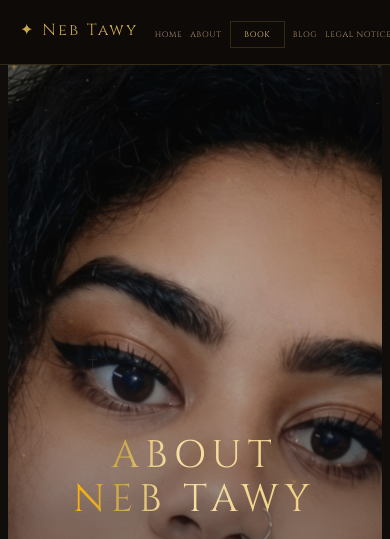
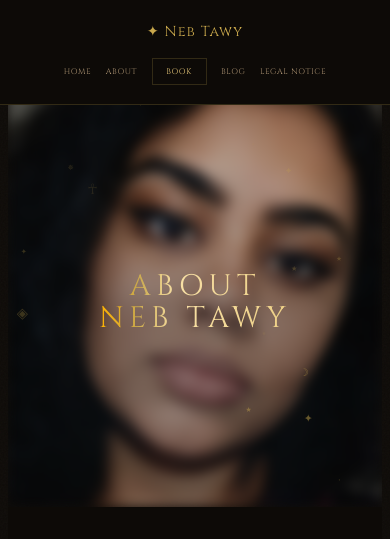
Before and after one commit to 5w1555/neb-tawy-website, a Django app: page /about/ in a window 390 px wide. Shown: the top 539 px of the page. Run offline with Django 5.2, Linux system fonts and the light colour scheme; grey boxes are pictures that could not be loaded.

Commit message:
adapting about page for mobile users

```diff
--- a/core/static/css/style.css
+++ b/core/static/css/style.css
@@ -146,7 +146,8 @@ h1, h2, h3 {
 .about-hero-bg {
     position: absolute;
     inset: 0;
-    background:
+    background-color: var(--bg-primary);
+    background-image:
         linear-gradient(
             to bottom,
             rgba(0,0,0,0.35) 0%,
@@ -154,8 +155,11 @@ h1, h2, h3 {
             rgba(0,0,0,0.45) 60%,
             rgba(0,0,0,0.35) 100%
         ),
-        url('../img/About2.jpg') center 60% / 50% no-repeat;
-    filter: blur(0px);
+        url('../img/About2.jpg');
+    background-size: auto 100%;
+    background-position: center 75%;
+    background-repeat: no-repeat;
+    filter: blur(6px);
     z-index: 0;
 }
 
@@ -292,6 +296,7 @@ h1, h2, h3 {
    ============================================================ */
 .about-hero {
     min-height: 100vh;
+    max-height: 650px;
     display: flex;
     align-items: center;
     justify-content: center;
@@ -317,7 +322,7 @@ h1, h2, h3 {
    PORTRAIT SECTION (Dedicated section below hero)
    ============================================================ */
 .portrait-section {
-    padding: 3rem 1.5rem 5rem;
+    padding: 3rem 1.5rem 4rem;
     text-align: center;
     background: var(--bg-primary);
 }
@@ -325,7 +330,7 @@ h1, h2, h3 {
 .about-portrait {
     max-width: 900px;
     width: 100%;
-    height: 1300px;
+    height: 480px;
     object-fit: contain;
     border-radius: 0px;
     display: inline-block;
@@ -966,11 +971,11 @@ html {
 /* ============================================================
    MOBILE (Consolidated - All in one place)
    ============================================================ */
-@media (max-width: 768px) {
+@media (max-width: 1px) {
     .navbar {
-        padding: 1rem 1.25rem;
-        align-items: flex-start;
-        gap: 1rem;
+        flex-direction: column;
+        align-items: center;
+        gap: 0.5rem;
     }
 
     .nav-links {
@@ -1010,7 +1015,14 @@ html {
 
     .about-hero-bg {
         background-size: cover;
-        background-position: 60% 15%;
+        background-position: 60% 5%;
+    }
+
+    .about-hero {
+        aspect-ratio: 3 / 4;
+        height: auto;
+        min-height: 480px;
+        max-height: 650px;
     }
 
     .about-portrait {
@@ -1098,7 +1110,7 @@ html {
 }
 
 /* Very small phones (iPhone SE and similar, ~375px and under) */
-@media (max-width: 380px) {
+@media (max-width: 600px) {
     .navbar {
         flex-direction: column;
         align-items: center;
@@ -1136,11 +1148,14 @@ html {
 
     .about-hero-bg {
         background-size: cover;
-        background-position: 60% 15%;
+        background-position: 60% 5%;
     }
 
     .about-hero {
-        min-height: 80vh;
+        aspect-ratio: 3 / 4;
+        height: auto;
+        min-height: 480px;
+        max-height: 650px;
     }
 
     .scene-content h2 {
--- a/core/templates/about.html
+++ b/core/templates/about.html
@@ -6,8 +6,6 @@
 {% block extra_css %}
 <style>
     .about-hero {
-        min-height: 100vh;
-        height: auto;
         padding: 9rem 2rem 5rem;
     }
 
```
